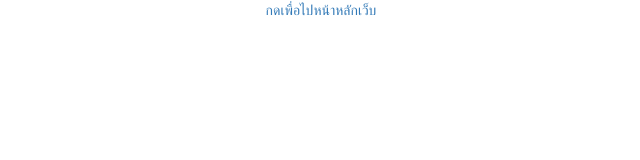
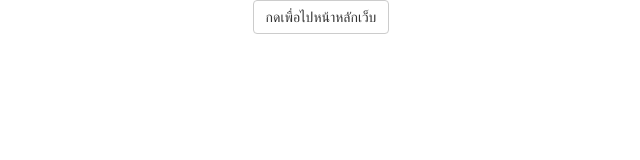
Before and after one commit to pureexe/httpsredirect, a plain HTML site: page pureapp_integation/index.html in a window 1280 px wide. Shown: the whole page, without its empty margins (319-959 px from the left). Drawn offline with nearby package versions, Linux system fonts and the light colour scheme.

Commit message:
Update index.html

```diff
--- a/pureapp_integation/index.html
+++ b/pureapp_integation/index.html
@@ -11,6 +11,6 @@
      <script src="https://maxcdn.bootstrapcdn.com/bootstrap/3.2.0/js/bootstrap.min.js"></script>
 </head>
 <body>
-<center><a href="btn btn-default" href="http://message.pureapp.in.th/">กดเพื่อไปหน้าหลักเว็บ</a></center>
+<center><a class="btn btn-default" href="http://message.pureapp.in.th/">กดเพื่อไปหน้าหลักเว็บ</a></center>
 </body>
 </html>
```
